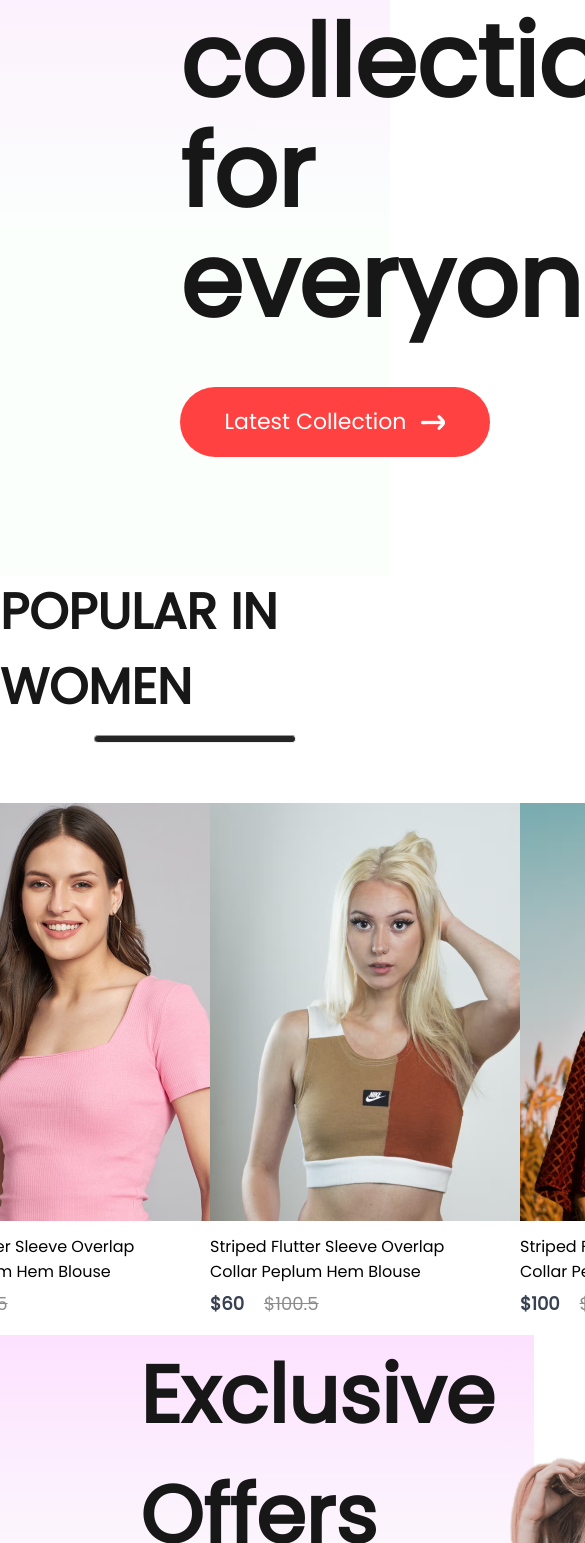
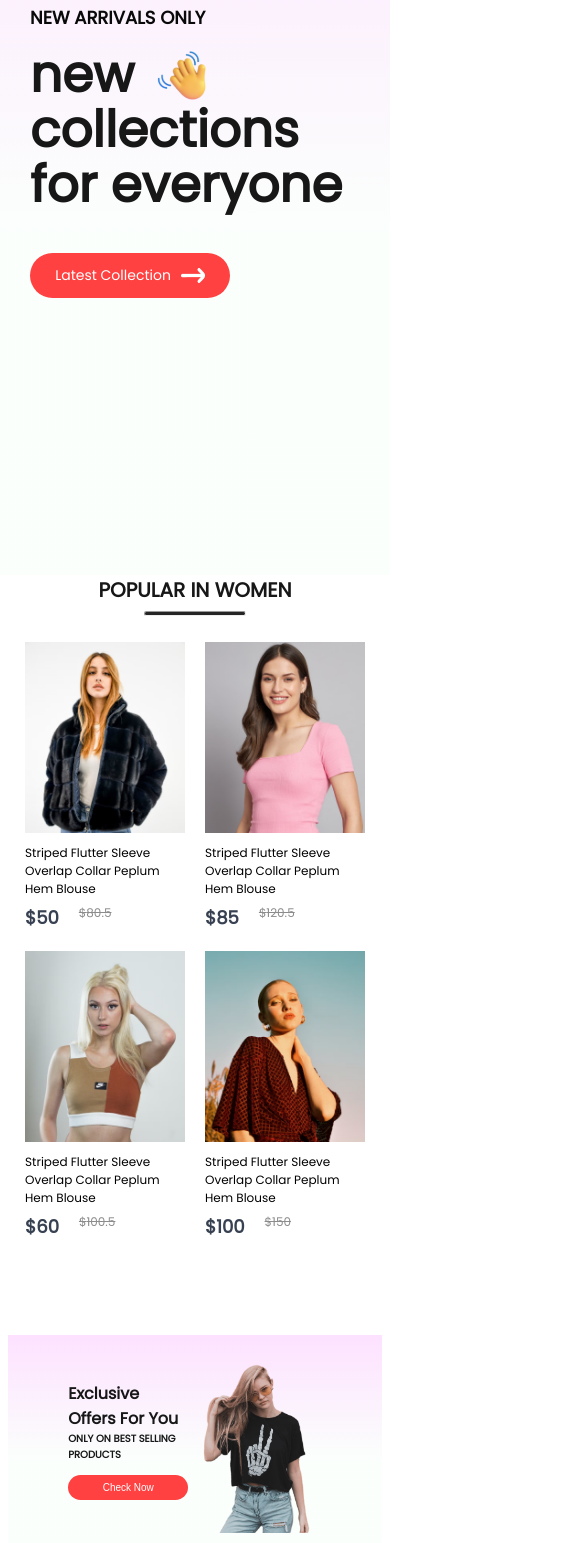
Before and after one commit to RoopaChiluvuri/E-Commerce, a React (Create React App) app: page / in a window 390 px wide. Shown: the part 325-1868 px from the top of the page, 585 px wide, since content can reach past the window. Built offline with nearby package versions, Linux system fonts and the light colour scheme.

Commit message:
Made Home page fuly responsive

```diff
--- a/src/Components/Footer/Footer.css
+++ b/src/Components/Footer/Footer.css
@@ -60,3 +60,29 @@
     height: 3px;
     background: #c7c7c7;
 }
+
+@media(max-width:800px){
+    .footer{
+        gap: 20px;
+    }
+    .footer-logo{
+        gap: 10px;
+        align-items: end;
+    }
+    .footer-logo img{
+        width: 40px;
+    }
+    .footer-logo p{
+        font-size: 25px;
+    }
+    .footer-links{
+        font-size: 14px;
+        gap: 10px;
+    }
+    .footer-social-icon img{
+        width: 22px;
+    }
+    .footer-copyright{
+        font-size: 13px;
+    }
+}
--- a/src/Components/Hero/Hero.css
+++ b/src/Components/Hero/Hero.css
@@ -57,3 +57,97 @@
     align-items: center;
     justify-content: center;
 }
+
+@media(max-width:1280px){
+    .hero-left{
+        padding-left: 100px;
+    }
+    .hero-left h2{
+        font-size: 22px;
+    }
+    .hero-left p{
+        font-size: 60px;
+    }
+    .hero-hand-icon img{
+        width: 80px;
+    }
+    .hero-latest-btn{
+        gap: 10px;
+        width: 250px;
+        height: 60px;
+        margin-top: 20px;
+        font-size: 18px;
+    }
+    .hero-right img{
+        width: 500px;
+    }
+}
+
+@media(max-width:1024px){
+    .hero-left{
+        padding-left: 80px;
+    }
+    .hero-left h2{
+        font-size: 20px;
+    }
+    .hero-left p{
+        font-size: 50px;
+    }
+    .hero-hand-icon img{
+        width: 65px;
+    }
+    .hero-latest-btn{
+        width: 220px;
+        height: 50px;
+        font-size: 16px;
+    }
+    .hero-right img{
+        width: 400px;
+    }
+}
+
+@media(max-width:800px){
+    .hero-left{
+        padding-left: 30px;
+    }
+    .hero-left h2{
+        font-size: 16px;
+    }
+    .hero-left p{
+        font-size: 40px;
+    }
+    .hero-hand-icon img{
+        width: 50px;
+    }
+    .hero-latest-btn{
+        width: 175px;
+        height: 40px;
+        font-size: 13px;
+    }
+    .hero-right img{
+        width: 300px;
+    }
+}
+
+@media(max-width:500px){
+    .hero{
+        flex-direction: column;
+    }
+    .hero-right{
+        display: none;
+    }
+    .hero-left h2{
+        font-size: 18px;
+    }
+    .hero-left p{
+        font-size: 50px;
+    }
+    .hero-hand-icon img{
+        width: 55px;
+    }
+    .hero-latest-btn{
+        width: 200px;
+        height: 45px;
+        font-size: 14px;
+    }
+}
--- a/src/Components/Item/Item.css
+++ b/src/Components/Item/Item.css
@@ -1,4 +1,8 @@
 .item{
+    width: 280px;
+}
+
+.item img{
     width: 280px;
 }
 
@@ -28,3 +32,51 @@
     transform: scale(1.05);
     transition: 0.6s;
 }
+
+@media(max-width:1280px){
+    .item{
+        width: 220px;
+        font-size: 14px;
+    }
+    .item img{
+        width: 220px;
+    }
+    .item-price-old{
+        font-size: 14px;
+    }
+}
+
+@media(max-width:1024px){
+    .item{
+        width: 170px;
+        font-size: 13px;
+    }
+    .item img{
+        width: 170px;
+    }
+    .item-price-old{
+        font-size: 13px;
+    }
+}
+
+@media(max-width:800px){
+    .item{
+        width: 120px;
+        font-size: 12px;
+    }
+    .item img{
+        width: 120px;
+    }
+    .item-price-old{
+        font-size: 12px;
+    }
+}
+
+@media(max-width:500px){
+    .item{
+        width: 160px;
+    }
+    .item img{
+        width: 160px;
+    }
+}
--- a/src/Components/NewCollections/NewCollections.css
+++ b/src/Components/NewCollections/NewCollections.css
@@ -24,3 +24,54 @@
     gap: 30px;
 
 }
+
+@media(max-width:1280px){
+    .new-collections h1{
+        font-size: 40px;
+    }
+    .new-collections hr{
+        width: 160px;
+        height: 4px;
+    }
+    .collections{
+        gap: 20px;
+        margin-top: 30px;
+    }
+}
+
+@media(max-width:1024px){
+    .new-collections h1{
+        font-size: 30px;
+    }
+    .new-collections hr{
+        width: 120px;
+        height: 3px;
+    }
+    .collections{
+        gap: 15px;
+        margin-top: 20px;
+    }
+}
+
+@media(max-width:800px){
+    .new-collections{
+        gap: 6px;
+    }
+    .new-collections h1{
+        font-size: 20px;
+    }
+    .new-collections hr{
+        width: 100px;
+    }
+    .collections{
+        gap: 5px;
+    }
+}
+
+@media(max-width:500px){
+    .collections{
+        display: grid;
+        grid-template-columns: 1fr 1fr;
+        gap: 20px;
+    }
+}
--- a/src/Components/NewsLetter/NewsLetter.css
+++ b/src/Components/NewsLetter/NewsLetter.css
@@ -53,3 +53,102 @@
     font-size: 16px;
     cursor: pointer;
 }
+
+@media(max-width:1280px){
+    .newsletter{
+        padding: 0px 80px;
+        margin-bottom: 120px;
+        gap: 20px;
+    }
+    .newsletter h1{
+        font-size: 36px;
+    }
+    .newsletter p{
+        font-size: 16px;
+    }
+    .newsletter div{
+        width: 600px;
+        height: 60px;
+    }
+    .newsletter div input{
+        width: 400px;
+    }
+    .newsletter div button{
+        width: 160px;
+        height: 60px;
+    }
+}
+
+@media(max-width:1024px){
+    .newsletter{
+        margin-bottom: 60px;
+    }
+    .newsletter h1{
+        font-size: 30px;
+    }
+    .newsletter p{
+        font-size: 14px;
+    }
+    .newsletter div{
+        width: 500px;
+        height: 50px;
+    }
+    .newsletter div input{
+        width: 300px;
+        font-size: 14px;
+    }
+    .newsletter div button{
+        width: 120px;
+        height: 50px;
+        font-size: 14px;
+    }
+}
+
+@media(max-width:800px){
+    .newsletter{
+        margin-bottom: 30px;
+        height: 35vh;
+    }
+    .newsletter h1{
+        font-size: 18px;
+    }
+    .newsletter p{
+        font-size: 12px;
+    }
+    .newsletter div{
+        width: 400px;
+        height: 40px;
+    }
+    .newsletter div input{
+        width: 200px;
+        font-size: 13px;
+    }
+    .newsletter div button{
+        width: 100px;
+        height: 40px;
+        font-size: 13px;
+    }
+}
+
+@media(max-width:500px){
+    .newsletter{
+        height: 25vh;
+        width: 100%;
+        padding: 0;
+        gap:15px;
+    }
+    .newsletter h1{
+        font-size: 16px;
+    }
+    .newsletter p{
+        font-size: 13px;
+        max-width: 200px;
+        text-align: center;
+    }
+    .newsletter div{
+        width: 290px;
+    }
+    .newsletter div input{
+        width: 130px;
+    }
+}
--- a/src/Components/Offers/Offers.css
+++ b/src/Components/Offers/Offers.css
@@ -47,3 +47,94 @@
     justify-content: flex-end;
     padding-top: 50px;
 }
+
+@media(max-width:1280px){
+    .offers{
+        padding: 0px 80px;
+        margin-bottom: 120px;
+    }
+    .offers-left h1{
+        font-size: 40px;
+    }
+    .offers-left p{
+        font-size: 18px;
+    }
+    .offers-right img{
+        width: 300px;
+    }
+    .offers-left button{
+        width: 220px;
+        height: 50px;
+        font-size: 18px;
+    }
+    .offers-right{
+        padding-top: 30px;
+    }
+}
+
+@media(max-width:1024px){
+    .offers{
+        padding: 0px 60px;
+        margin-bottom: 80px;
+        height: 40vh;
+    }
+    .offers-left h1{
+        font-size: 30px;
+    }
+    .offers-left p{
+        font-size: 16px;
+    }
+    .offers-right img{
+        width: 200px;
+    }
+    .offers-left button{
+        width: 160px;
+        height: 40px;
+        font-size: 16px;
+    }
+    .offers-right{
+        padding-top: 10px;
+    }
+}
+
+@media(max-width:800px){
+    .offers{
+        margin-bottom: 60px;
+    }
+    .offers-left h1{
+        font-size: 22px;
+    }
+    .offers-left p{
+        font-size: 13px;
+    }
+    .offers-right img{
+        width: 180px;
+    }
+    .offers-left button{
+        width: 140px;
+        height: 30px;
+        font-size: 12px;
+    }
+}
+
+@media(max-width:500px){
+    .offers{
+        height: 25vh;
+        margin-bottom: 50px;
+    }
+    .offers-left h1{
+        font-size: 16px;
+    }
+    .offers-left p{
+        font-size: 10px;
+    }
+    .offers-right img{
+        width: 120px;
+    }
+    .offers-left button{
+        width: 120px;
+        height: 25px;
+        font-size: 10px;
+        margin-top: 12px;
+    }
+}
--- a/src/Components/Popular/Popular.css
+++ b/src/Components/Popular/Popular.css
@@ -22,3 +22,64 @@
     display: flex;
     gap: 30px;
 }
+
+@media(max-width:1280px){
+    .popular{
+        height: 70vh;
+    }
+    .popular h1{
+        font-size: 40px;
+    }
+    .popular hr{
+        width: 160px;
+        height: 4px;
+    }
+    .popular-item{
+        gap: 20px;
+        margin-top: 30px;
+    }
+}
+
+@media(max-width:1024px){
+    .popular{
+        height: 60vh;
+    }
+    .popular h1{
+        font-size: 30px;
+    }
+    .popular hr{
+        width: 120px;
+        height: 3px;
+    }
+    .popular-item{
+        gap: 15px;
+        margin-top: 20px;
+    }
+}
+
+@media(max-width:800px){
+    .popular{
+        height: 50vh;
+        gap: 6px;
+    }
+    .popular h1{
+        font-size: 20px;
+    }
+    .popular hr{
+        width: 100px;
+    }
+    .popular-item{
+        gap: 5px;
+    }
+}
+
+@media(max-width:500px){
+    .popular{
+        height: 90vh;
+    }
+    .popular-item{
+        display: grid;
+        grid-template-columns: 1fr 1fr;
+        gap: 20px;
+    }
+}
```
